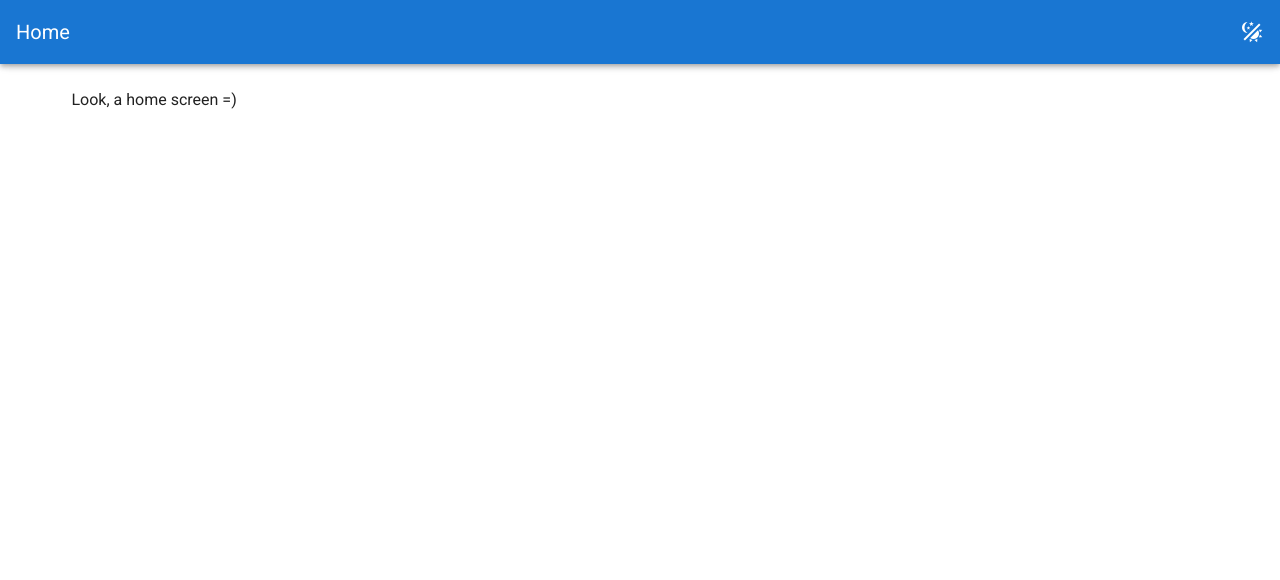
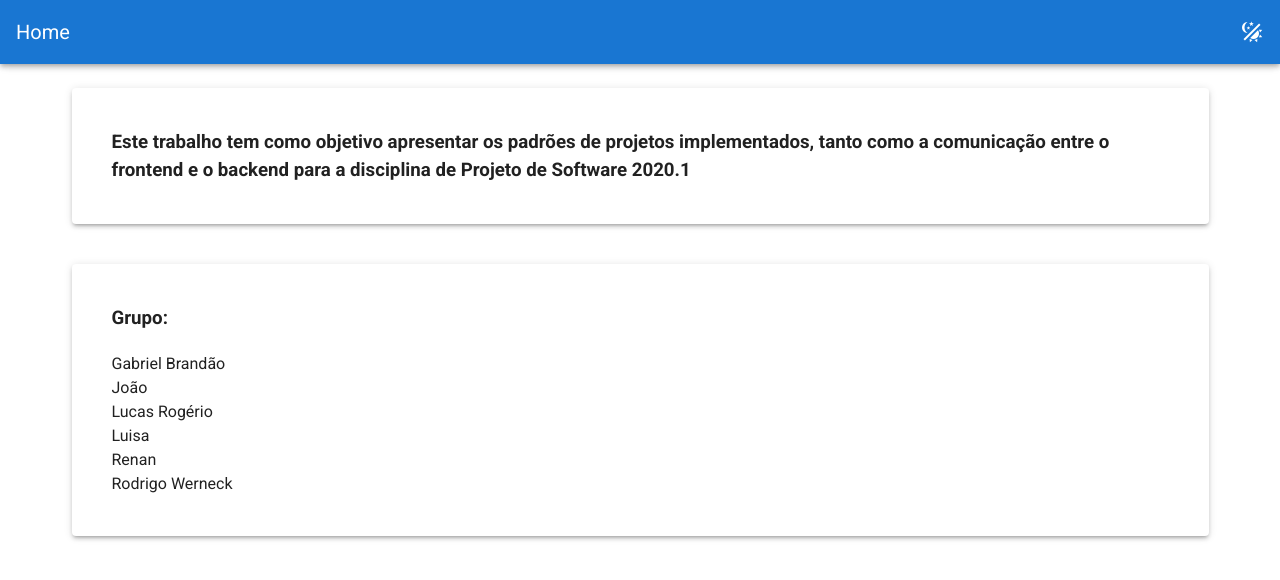
Before and after one commit to vvrnck/uff-pdv-frontend, a Vue app: page /home in a window 1280 px wide. Shown: the top 580 px of the page. Built offline with nearby package versions, Linux system fonts and the light colour scheme.

Commit message:
home page

```diff
--- a/src/views/Home.vue
+++ b/src/views/Home.vue
@@ -5,10 +5,27 @@
       <v-container>
           <v-col
               cols="12"
-              md="3"
+              md="12"
           >
-            Look, a home screen =)
-          </v-col>
+          <v-card elevation="3" class="pa-10">
+            <h3>
+              Este trabalho tem como objetivo apresentar os padrões de projetos implementados, tanto como a comunicação entre o frontend
+              e o backend para a disciplina de Projeto de Software 2020.1
+            </h3>
+          </v-card>
+          <v-spacer></v-spacer>
+          <v-card elevation="3" class="pa-10 mt-10">
+            <h3 class="mb-5">Grupo:</h3>
+            <div style="display: grid; grid-auto-flow: row;">
+              <span>Gabriel Brandão</span>
+              <span>João</span>
+              <span>Lucas Rogério</span>
+              <span>Luisa</span>
+              <span>Renan</span>
+              <span>Rodrigo Werneck</span>
+            </div>
+          </v-card>
+        </v-col>
       </v-container>
     </v-main>
   </div>
```
